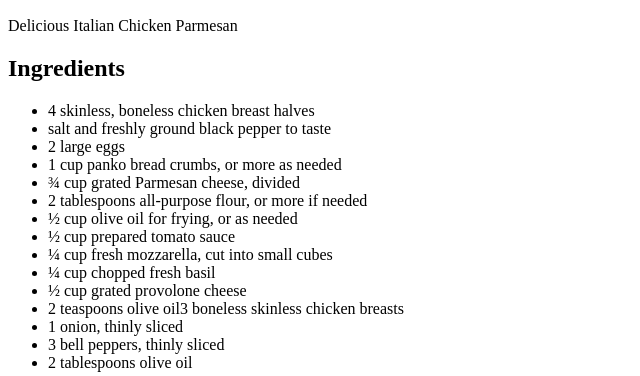
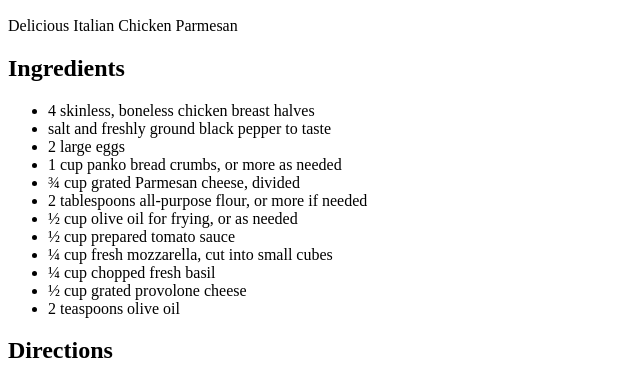
Before and after one commit to sigmu92/odin-recipes, a plain HTML site: page recipes/ChickenParm.html in a window 1280 px wide. Shown: the part 434-810 px from the top of the page, without its empty margins (0-640 px from the left). Drawn offline with Linux system fonts and the light colour scheme.

Commit message:
Edit recipe ingredients

```diff
--- a/recipes/ChickenParm.html
+++ b/recipes/ChickenParm.html
@@ -24,10 +24,7 @@
                 <li> ¼ cup fresh mozzarella, cut into small cubes</li>
                 <li> ¼ cup chopped fresh basil</li>
                 <li> ½ cup grated provolone cheese</li>
-                <li> 2 teaspoons olive oil3 boneless skinless chicken breasts</li>
-                <li>1 onion, thinly sliced</li>
-                <li>3 bell peppers, thinly sliced</li>
-                <li>2 tablespoons olive oil</li>
+                <li> 2 teaspoons olive oil</li>
             </ul>
 
         <h2>Directions</h2>
```
